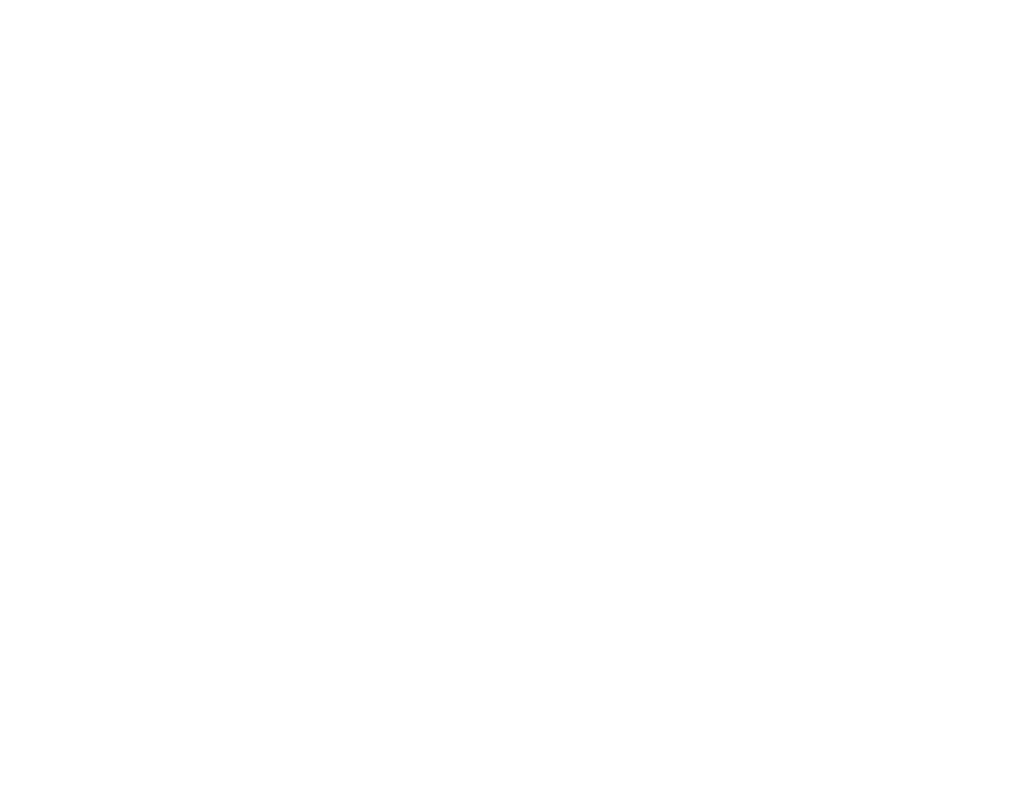
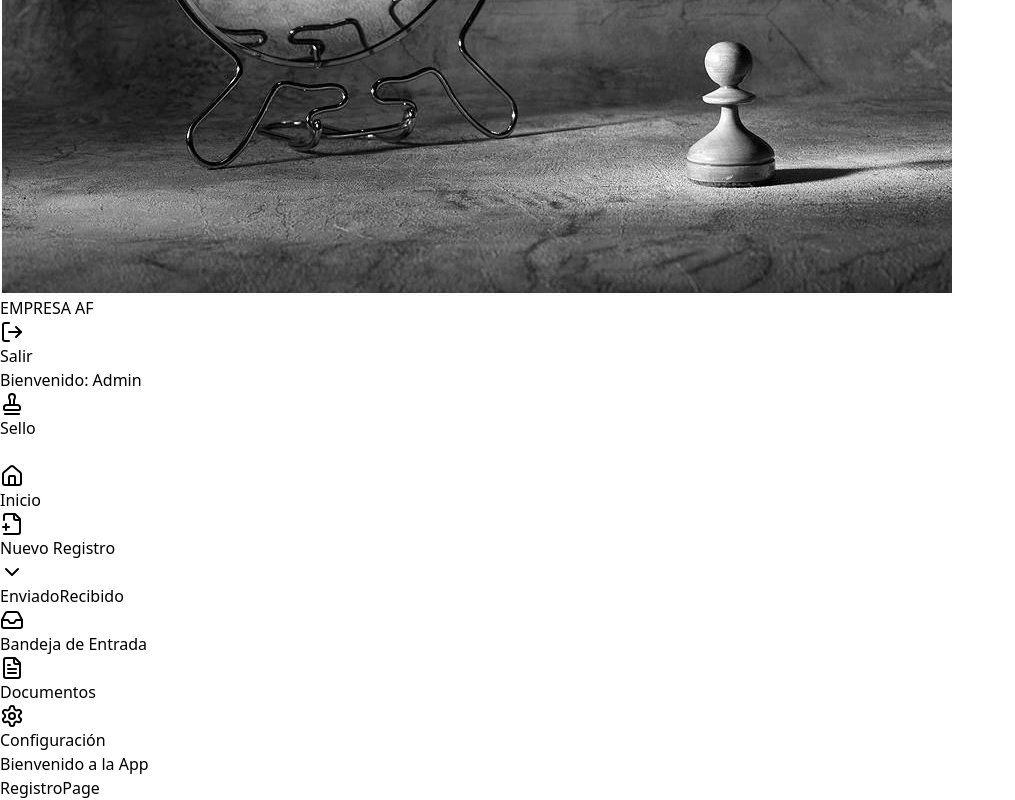
Before and after one commit to AleysaPc/frontendSistemaGC, a React (Vite) app: page /registro in a window 1280 px wide. Before the commit this address had no page. Shown: the part 342-1142 px from the top of the page, without its empty margins (0-1015 px from the left). Before the commit the page ends 800 px from the top, so only its background shows below. Built offline with nearby package versions, Linux system fonts and the light colour scheme.

Commit message:
Modulo Recepcion de Doc

```diff
--- a/src/Sidebar/Sidebar.jsx
+++ b/src/Sidebar/Sidebar.jsx
@@ -5,6 +5,7 @@ import {
   Settings,
   FilePlus2,
   ChevronDown,
+  Inbox,
 } from "lucide-react"; // Íconos
 import { Link } from "react-router-dom";
 
@@ -22,6 +23,7 @@ const Sidebar = () => {
       onClick: toggleDropdown, // Usar la función para abrir el dropdown
       isDropdown: true, // Marcar este ítem como un dropdown
     },
+    { name: "Bandeja de Entrada", icon: <Inbox />, path: "/registro"}, //Solo pusimos registro...
     { name: "Documentos", icon: <FileText />, path: "/documentos" },
     { name: "Configuración", icon: <Settings />, path: "/configuracion" },
   ];
--- a/src/components/Navigation.jsx
+++ b/src/components/Navigation.jsx
@@ -3,10 +3,6 @@ import {Link} from 'react-router-dom'
 export function Navigation(){
     return(
         <div>
-            <h1><Link to="/registro-recibido">Registro Recibido</Link></h1>
-            <br/>
-            <h1><Link to="/registro-recibido-form">Crear Nuevo Registro</Link></h1>
-            {/*Para navegacion prueba 1*/}
             <h1><Link to="/Login">Login</Link></h1>
         </div>
     )
--- a/src/pages/Home.jsx
+++ b/src/pages/Home.jsx
@@ -1,6 +1,6 @@
 import { Navigation } from "../components/Navigation"; //4
 import Sidebar from "../Sidebar/Sidebar";
-import Header from "../components/Headers";
+import Header from "../components/Header";
 
 function Home (){
     return(
--- a/src/pages/RegRecibidoPage.jsx
+++ /dev/null
@@ -1,5 +0,0 @@
-import { RegRecibidoList } from "../components/RegRecibidoList";
-
-export function RegRecibidoPage() {
-  return RegRecibidoList();
-}
--- /dev/null
+++ b/src/pages/recibido/RegistroFormPage.jsx
@@ -0,0 +1,5 @@
+export function RegistroFormPage(){
+    return(
+        <div>RegistoFormPage</div>
+    )
+}
--- /dev/null
+++ b/src/pages/recibido/RegistroPage.jsx
@@ -0,0 +1,10 @@
+import Header from "../../components/Header"
+import Sidebar from "../../Sidebar/Sidebar"
+
+export function RegistroPage(){
+    return(
+        <div>
+            <Header/><Sidebar/>
+            RegistroPage</div>
+    )
+}
--- a/src/routes/AppRoutes.jsx
+++ b/src/routes/AppRoutes.jsx
@@ -1,8 +1,10 @@
 import { Routes, Route } from "react-router-dom";
 import { lazy, Suspense } from "react";
 import { ErrorBoundary } from "react-error-boundary";
+import { RegistroPage } from "../pages/recibido/RegistroPage"
+import { RegistroFormPage } from "../pages/recibido/RegistroFormPage"
 
-const FallbackComponent = () => <div>Hubo un error al cargar la página</div>;
+
 
 //Login y otras páginas
 const Login = lazy(() => import("@/components/Login"));
@@ -12,6 +14,9 @@ const PasswordResetRequest = lazy(() =>
   import("@/components/PasswordResetRequest")
 );
 const PasswordReset = lazy(() => import("@/components/PasswordReset"));
+
+
+const FallbackComponent = () => <div>Hubo un error al cargar la página</div>;
 
 const AppRoutes = () => {
   return (
@@ -24,6 +29,10 @@ const AppRoutes = () => {
           <Route path="/home" element={<Home />} />
           <Route path="/password-reset-request" element={<PasswordResetRequest />} />
           <Route path="/password-reset" element={<PasswordReset />} />
+
+          <Route path="/registro" element={<RegistroPage />}/>
+          <Route path="/nuevo-registro" element={<RegistroFormPage />}/>
+
         </Routes>
       </Suspense>
     </ErrorBoundary>
```
Also changed, not shown: src/components/RegRecibidoList.jsx (deleted, +0 -13 lines), src/pages/RegRecibidoFormPage.jsx (deleted, +0 -10 lines), src/components/Header.jsx (renamed from src/components/Headers.jsx).
